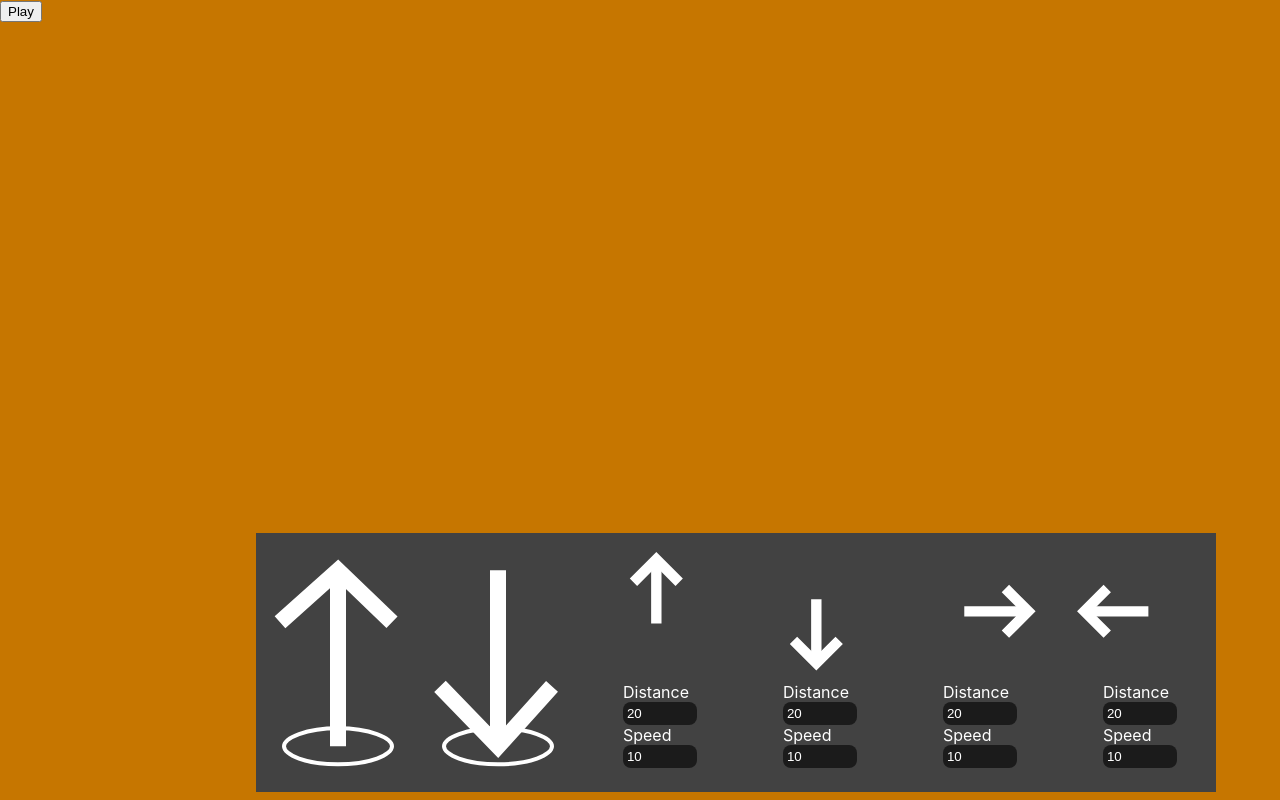
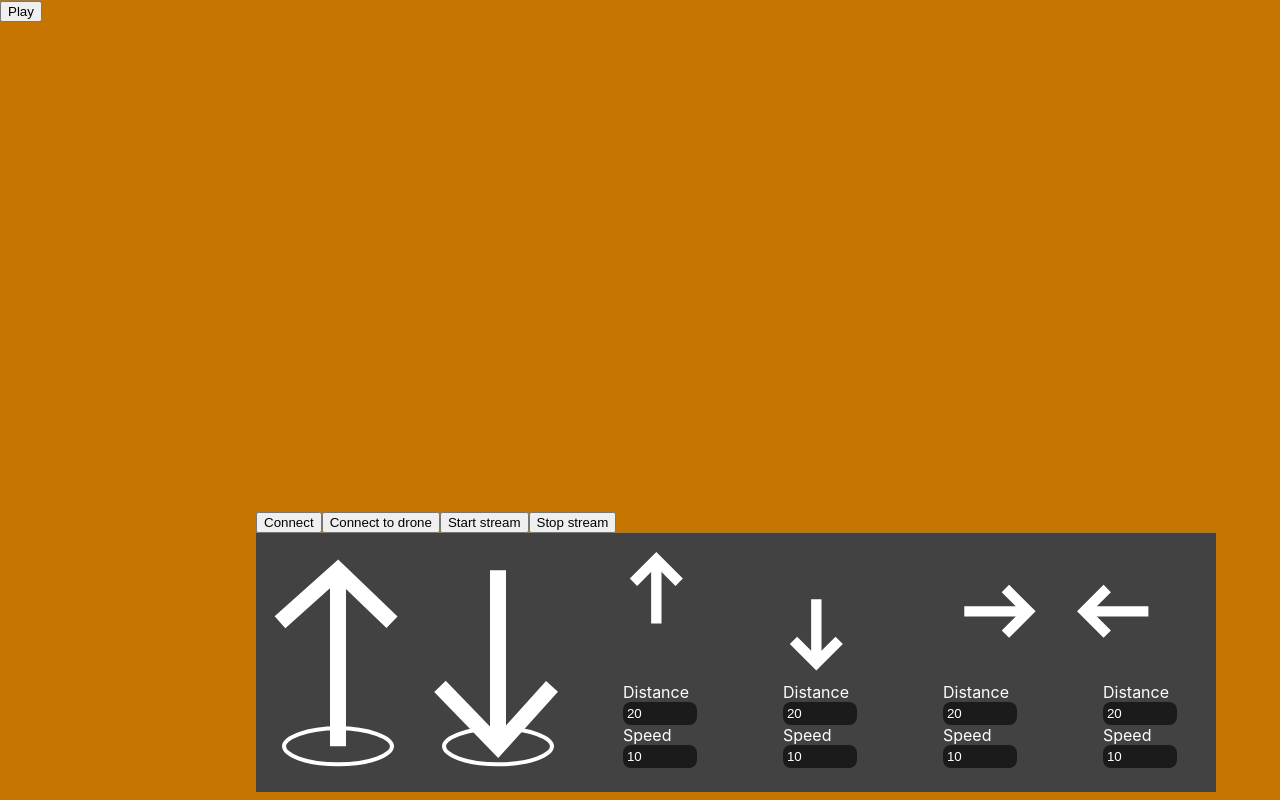
Before and after one commit to Ragnar-H/TelloGo, a React (Create React App) app in the folder client/: page / in a window 1280 px wide. Built offline with nearby package versions, Linux system fonts and the light colour scheme.

Commit message:
Make video commands float above video

```diff
--- a/client/src/WebRTC.tsx
+++ b/client/src/WebRTC.tsx
@@ -18,8 +18,9 @@ async function startWebRTC(video: HTMLVideoElement) {
 export function WebRTC() {
   const video = useRef<HTMLVideoElement>(null)
   return (
-    <div>
+    <div style={{ position: 'relative' }}>
       <video ref={video} autoPlay style={{ height: '100%', width: '100%' }} />
+      <div style={{ position: 'absolute', bottom: 0 }}>
         <button
           onClick={() => {
             if (video.current === null) {
@@ -34,5 +35,6 @@ export function WebRTC() {
         <button onClick={streamOn}>Start stream</button>
         <button onClick={streamOff}>Stop stream</button>
       </div>
+    </div>
   )
 }
```
Lines whose indentation alone changed are shown as unchanged.
